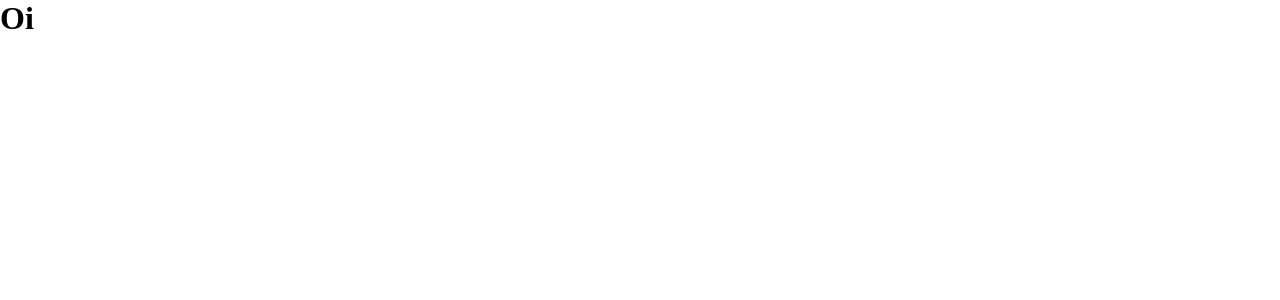
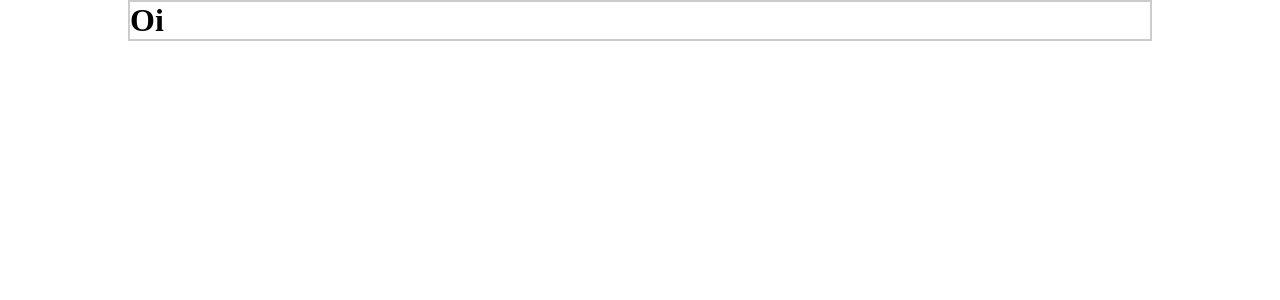
Before and after one commit to WBorg/Luminus-park, a React (Create React App) app: page / in a window 1280 px wide. Shown: the top 300 px of the page. Built offline with nearby package versions, Linux system fonts and the light colour scheme.

Commit message:
versao atual

```diff
--- a/src/pages/Home/home.jsx
+++ b/src/pages/Home/home.jsx
@@ -1,4 +1,14 @@
 import React from 'react';
+import styled from 'styled-components';
+
+const LayoutContainer = styled.div`
+
+    margin: 0 auto;
+    width: 80%;
+    border: 2px solid #ccc;
+
+`
+
 
 function Home(){
 
@@ -9,7 +19,10 @@ function Home(){
 
     return(
         <>
-            <h1>Oi</h1>
+            <LayoutContainer>
+                 <h1>Oi</h1>
+            </LayoutContainer>
+
 
         </>
 
```
Also changed, not shown: src/img/Logo.png (added).
